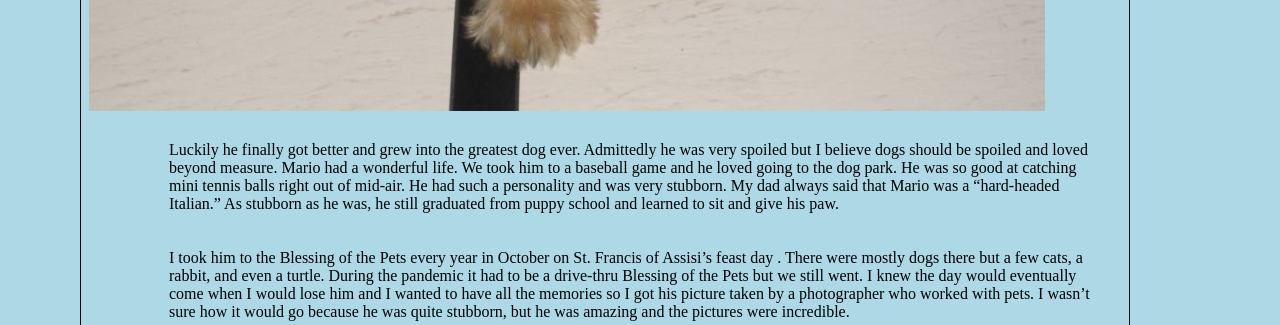
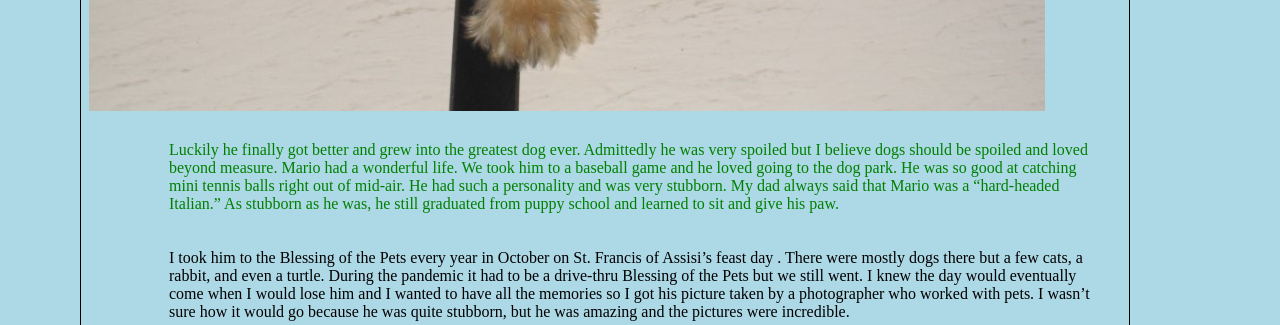
Before and after one commit to St-Louis-Women-March-2022/js-assignment-4-html-me-something-angielucy44, a website: page index.html in a window 1280 px wide. Shown: the part 2420-2745 px from the top of the page. Drawn offline with Linux system fonts and the light colour scheme.

Commit message:
green fun paragraph

```diff
--- a/index.html
+++ b/index.html
@@ -11,7 +11,7 @@
          <img src="images/BabyMario.jpg">
       <article><p>Finally, when I was 25 years old, my sister moved out and I was able to get a dog. He was a Cairn Terrier named Mario. My family is Italian and my dad had a great uncle named Mario and that is how he got his name. We got him from a rescue group called Pound Puppies at a Petco store. He only weighed 4 lbs when we (me and my parents) got him and was very sick but we didn’t know that at the time. We took him to the vet and he had pneumonia and a runny nose. The vet said that steam would help him so I would take him into the bathroom and sit on the floor with him while the shower was set to the hottest temperature. The bathroom would fill with steam and this was supposed to help him get better. </p></article>
         <img src="images/BabyMarioTwo.jpg">
-      <article><p>Luckily he finally got better and grew into the greatest dog ever. Admittedly he was very spoiled but I believe dogs should be spoiled and loved beyond measure. Mario had a wonderful life. We took him to a baseball game and he loved going to the dog park. He was so good at catching mini tennis balls right out of mid-air. He had such a personality and was very stubborn. My dad always said that Mario was a “hard-headed Italian.” As stubborn as he was, he still graduated from puppy school and learned to sit and give his paw. </p></article>
+      <article><p class="funParagraph">Luckily he finally got better and grew into the greatest dog ever. Admittedly he was very spoiled but I believe dogs should be spoiled and loved beyond measure. Mario had a wonderful life. We took him to a baseball game and he loved going to the dog park. He was so good at catching mini tennis balls right out of mid-air. He had such a personality and was very stubborn. My dad always said that Mario was a “hard-headed Italian.” As stubborn as he was, he still graduated from puppy school and learned to sit and give his paw. </p></article>
       <article><p>I took him to the Blessing of the Pets every year in October on St. Francis of Assisi’s feast day . There were mostly dogs there but a few cats, a rabbit, and even a turtle. During the pandemic it had to be a drive-thru Blessing of the Pets but we still went. I knew the day would eventually come when I would lose him and I wanted to have all the memories so I got his picture taken by a photographer who worked with pets. I wasn’t sure how it would go because he was quite stubborn, but he was amazing and the pictures were incredible.</p></article>
       <img src="images/MarioPhotoBoothFour.jpeg">
       <article><p>Mario got older and started to have health problems but he still had quality of life and enjoyed going for walks and lying in the sunshine outside. He had diabetes and had to get insulin injections twice a day. The diabetes caused him to develop cataracts and he was not able to see very well anymore. He knew the layout of the house and still got around really well. Then he started having trouble walking with his back legs because he had neuropathy from the diabetes. His quality of life was diminishing and it would soon be time to let him go.</p></article>
```
